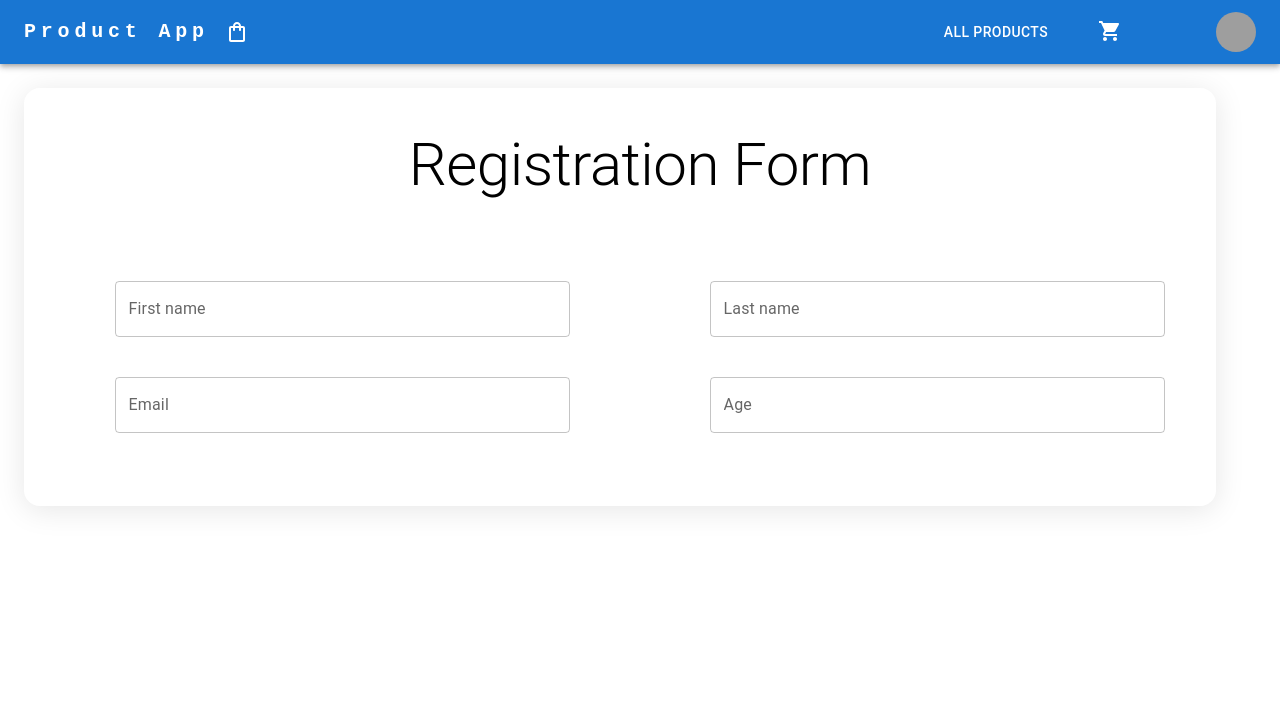
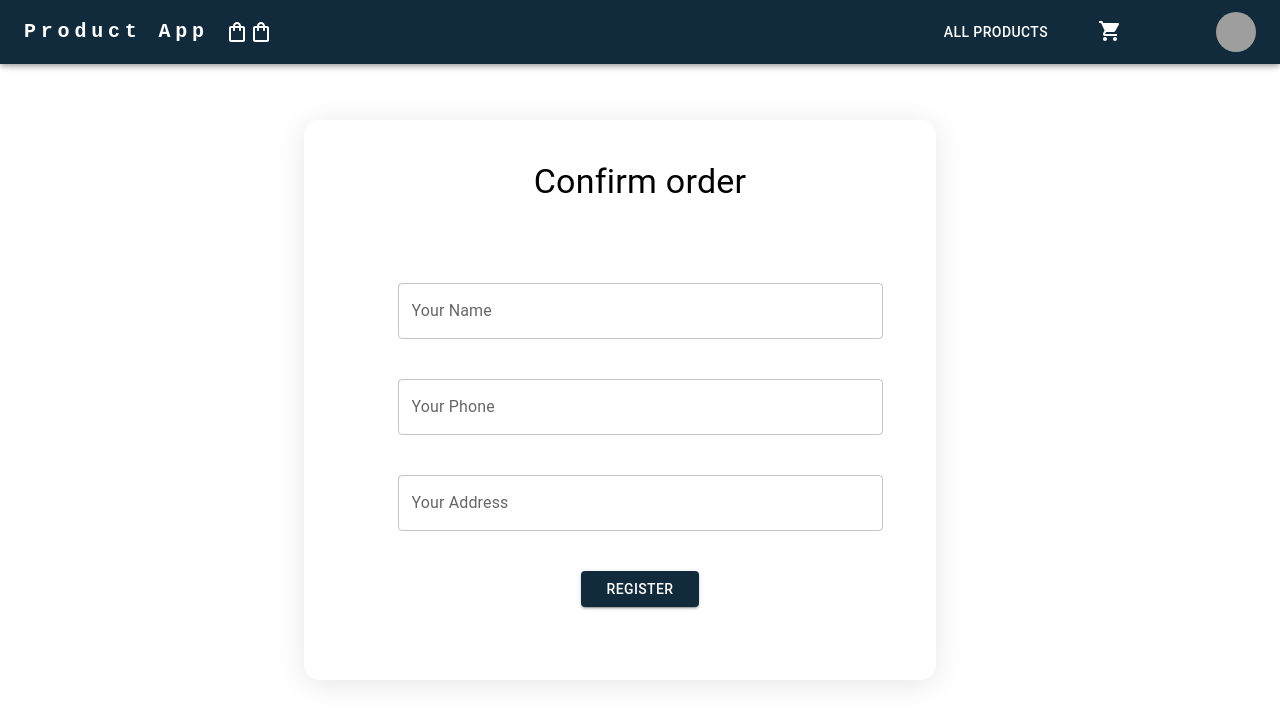
Before and after one commit to Esraaismail309/products-app, a React (Create React App) app: page /order in a window 1280 px wide. Shown: the top 722 px of the page. Built offline with nearby package versions, Linux system fonts and the light colour scheme; grey boxes are pictures that could not be loaded.

Commit message:
add order component

```diff
--- a/src/components/forms/Order.js
+++ b/src/components/forms/Order.js
@@ -6,17 +6,16 @@ import { InputField } from '../../shared/InputField';
 import { Container } from '@mui/system';
 export const Order = () => {
     const initialValues = {
-        name: '',
+        uName: '',
         phone: '',
         address: ''
     }
     const validationSchema = Yup.object({
-        firstName: Yup.string().required('Your Name Is Required').min(3, 'Your Name at least must have 3 characters'),
+        uName: Yup.string().required('Your Name Is Required').min(3, 'Your Name at least must have 3 characters'),
         phone: Yup.number().required('Your Phone Is Required'),
         address: Yup.string().required('Your Phone Is Required'),
     })
     const onSubmit = (values) => {
-        localStorage.setItem('user', JSON.stringify(values))
         console.log(values);
     }
     return (
@@ -27,27 +26,31 @@ export const Order = () => {
                 onSubmit={onSubmit}>{
                     formik => {
                         return (
-                            <Form style={{ padding: ' 4rem 0' }}>
+                            <Form style={{ padding: ' 4rem 0', width: '50%', margin: '6rem auto' }}>
                                 <Container >
                                     <Grid className='form' pb={9} container spacing={5} >
                                         <Grid item sm={12} textAlign={'center'}  >
-                                            <Typography variant='h2' mb={5} sm={12} md={12} >Registration Form</Typography>
+                                            <Typography variant='h4' mb={5} sm={12} md={12} >Confirm order</Typography>
                                         </Grid>
-                                        <Grid item sm={8} m={'auto'} md={5} >
-                                            <InputField name='firstName' label='First name' type='text' />
+                                        <Grid item sm={10} m={'auto'}  >
+                                            <InputField name='uName' label='Your Name' type='text' />
                                         </Grid>
-                                        <Grid item sm={8} m={'auto'} md={5} >
-                                            <InputField name='lastName' label='Last name' type='text' />
+                                        <Grid item sm={10} m={'auto'}  >
+                                            <InputField name='phone' label='Your Phone' type='number' />
                                         </Grid>
-                                        <Grid item sm={8} m={'auto'} md={5}>
-                                            <InputField name='email' label='Email' type='text' />
+                                        <Grid item sm={10} m={'auto'}  >
+                                            <InputField name='address' label='Your Address' type='text' />
                                         </Grid>
-                                        <Grid item sm={8} m={'auto'} md={5}>
-                                            <InputField name='age' label='Age' type='number' />
+                                        <Grid item sm={8} m={'auto'} md={3}>
+                                            <Button
+                                                fullWidth
+                                                variant='contained'
+                                                type='submit'
+                                                style={{ backgroundColor: '#112B3C' }}>
+
+                                                Register
+                                            </Button>
                                         </Grid>
-
-
-
                                     </Grid>
                                 </Container>
                             </Form>
--- a/src/components/productList/ProductCard.js
+++ b/src/components/productList/ProductCard.js
@@ -31,12 +31,13 @@ export const ProductCard = ({ product }) => {
                 <Typography variant='button' display="block">
                     {product.price}
                 </Typography>
-                <Button type='button' variant="contained" style={{ display: 'block', margin: 'auto' }} >
+                <Button type='button' variant="contained" style={{ display: 'block', margin: 'auto', backgroundColor: '#112B3C' }} >
                     <Link to={`/products/${product.id}`} style={{ textDecoration: 'none', color: 'white', }}>
                         details
                     </Link>
                 </Button>
                 <Button type='button' variant="contained" sx={{ bottom: 0, m: 2 }}
+                    style={{ backgroundColor: '#112B3C' }}
                     onClick={() => {
                         handleAddToCart(product)
 
--- a/src/components/productList/ProductList.js
+++ b/src/components/productList/ProductList.js
@@ -14,7 +14,7 @@ export const ProductList = () => {
     // console.log(data);
 
     return (
-        <Container >
+        <Container sx={{ mt: 15 }} >
             {
                 isLoading ? (<p>Loading...</p>) :
                     <>
--- a/src/shared/Navbar.js
+++ b/src/shared/Navbar.js
@@ -46,7 +46,7 @@ export const Navbar = () => {
     };
     return (
         <div>
-            <AppBar position="static">
+            <AppBar position="fixed" style={{ backgroundColor: '#112B3C' }}>
                 <Container maxWidth="xl">
                     <Toolbar disableGutters>
 
@@ -65,6 +65,7 @@ export const Navbar = () => {
                         >
                             Product App
                         </Typography>
+
 
                         <Box sx={{ flexGrow: 1, display: { xs: 'flex', md: 'none' } }}>
                             <IconButton
@@ -134,7 +135,6 @@ export const Navbar = () => {
                             variant="h5"
                             noWrap
                             component="a"
-                            // href=""
                             sx={{
                                 mr: 2,
                                 display: { xs: 'flex', md: 'none' },
@@ -148,6 +148,8 @@ export const Navbar = () => {
                         >
                             Product App
                         </Typography>
+                        <ShoppingBagOutlinedIcon />
+
                         <Box sx={{ flexGrow: 1, display: { xs: 'none', md: 'flex' }, justifyContent: 'flex-end', mr: 6 }}>
                             <>
                                 {pages.map((page) => (
```
